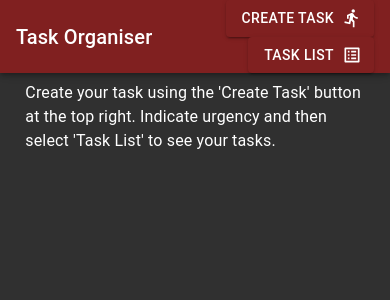
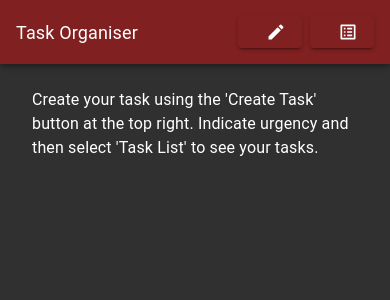
Before and after one commit to DamienBates/Task-Organiser, a React (Create React App) app in the folder mern/client/: page / in a window 390 px wide. Shown: the top 300 px of the page. Built offline with nearby package versions, Linux system fonts and the light colour scheme.

Commit message:
Update to responsiveness, icons
Responsiveness update for smaller phones, improved Icon in NavBar. Name of components improved too ('ReadTask' changed to 'TaskList')

```diff
--- a/mern/client/src/App.tsx
+++ b/mern/client/src/App.tsx
@@ -1,21 +1,21 @@
 import { Route, Routes } from 'react-router';
 import NavBar from './components/NavBar';
-import Home from './components/Home';
-import CreateTask from './components/CreateTask';
-import ReadTask from './components/ReadTask';
+import HomePage from './components/HomePage'
+import CreateTask from './components/CreateTask'
+import TaskList from './components/TaskList';
 import { ThemeProvider } from '@emotion/react';
 import CustomTheme from './CustomTheme';
 
 const App = () => {
   return (
-    <section>
+    <section style={{ padding: '1rem' }}>
       <ThemeProvider theme={CustomTheme}>
         <NavBar />
-        <div style={{ margin: '3vh' }}>
+        <div style={{}}>
           <Routes>
-            <Route path='/' element={<Home />} />
+            <Route path='/' element={<HomePage />} />
             <Route path='/CreateTask' element={<CreateTask />} />
-            <Route path='/ReadTask' element={<ReadTask />} />
+            <Route path='/TaskList' element={<TaskList />} />
           </Routes>
         </div>
       </ThemeProvider>
--- a/mern/client/src/components/CreateTask.tsx
+++ b/mern/client/src/components/CreateTask.tsx
@@ -9,7 +9,6 @@ export default function CreateTaskFunc() {
     const [comments, commentsSetter] = useState<{} | string>({ comments: '' })
     const [priority, prioritySetter] = useState<{} | string>({ priority: '' })
 
-    //Handle state changes from input
     const handleTasksChange = (e: React.ChangeEvent<HTMLInputElement>) => {
         taskSetter(e.target.value)
     };
@@ -22,7 +21,6 @@ export default function CreateTaskFunc() {
         prioritySetter(e.target.value)
     };
 
-    //Submit state changes
     const onSubmit = () => {
         const newTask = { task, comments, priority };
 
--- a/mern/client/src/components/Home.tsx
+++ b/mern/client/src/components/HomePage.tsx
@@ -3,7 +3,7 @@ import { Box, Typography } from '@material-ui/core'
 export const Home = () => {
     return (
         <Box>
-            <Typography paragraph>
+            <Typography paragraph style={{ padding: '1rem' }}>
                 Create your task using the 'Create Task' button at the top right. Indicate urgency
                 and then select 'Task List' to see your tasks.
             </Typography>
--- a/mern/client/src/components/NavBar.tsx
+++ b/mern/client/src/components/NavBar.tsx
@@ -6,39 +6,47 @@ import Typography from '@mui/material/Typography';
 import { Grid, Button } from '@mui/material';
 import { Link } from 'react-router-dom';
 import ListAltIcon from '@mui/icons-material/ListAlt';
-import DirectionsRunIcon from '@mui/icons-material/DirectionsRun';
+import CreateIcon from '@mui/icons-material/Create';
 
 export default function NavBar() {
   return (
     <Box>
       <CssBaseline />
-      <AppBar position='fixed'>
-        <Toolbar>
-          <Grid container justifyContent='flex-start'>
-            <Typography variant='h6' noWrap component='div'>
-              <Link style={{ textDecoration: 'none', color: 'white' }} to='/'>Task Organiser</Link>
+      <AppBar position='fixed' style={{ padding: '1rem' }}>
+        <Grid display='flex' justifyContent='space-between' alignItems='center'>
+          <Typography noWrap component='div'>
+            <Link
+              to='/'
+              style={{ textDecoration: 'none', color: 'white', fontSize: '18px' }}
+            >
+              Task Organiser
+            </Link>
           </Typography>
-          </Grid>
-          <Grid container justifyContent='flex-end'>
+          <Box display='inline-flex' justifyContent='flex-end'>
             <Button
-              endIcon={<DirectionsRunIcon />}
+              endIcon={<CreateIcon />}
               href='/CreateTask'
               variant='contained'
             >
+              <Typography sx={{ display: { xs: 'none', sm: 'flex', md: 'flex', lg: 'flex', xl: 'flex' } }}
+                fontSize='14px'>
                 Create Task
+              </Typography>
             </Button>
-            <Grid item sx={{ ml: '2vh' }}>
             <Button
               endIcon={<ListAltIcon />}
-                href='/ReadTask'
+              href='/TaskList'
               variant='contained'
+              style={{ marginLeft: '0.5rem' }}
             >
+              <Typography sx={{ display: { xs: 'none', sm: 'flex', md: 'flex', lg: 'flex', xl: 'flex' } }}
+                fontSize='14px'>
                 Task List
+              </Typography>
             </Button>
+          </Box>
         </Grid>
-          </Grid>
-        </Toolbar>
-      </AppBar>
+      </AppBar >
       <Toolbar />
     </Box >
   );
--- a/mern/client/src/components/ReadTask.tsx
+++ /dev/null
@@ -1,70 +0,0 @@
-import { DataGrid, GridActionsCellItem, GridColumns } from '@mui/x-data-grid';
-import { useState, useEffect } from 'react';
-import DeleteIcon from '@mui/icons-material/Delete';
-import axios from 'axios'
-
-const localURL = 'http://localhost:5000/';
-
-export default function ReadTask() {
-  const [task, taskSetter] = useState([])
-
-  //Get task list
-  useEffect(() => {
-    axios
-      .get(localURL)
-      .catch((err) => { console.error(err) })
-      .then((res: any) => {
-        taskSetter(res.data)
-      });
-  }, [])
-
-  //Destructure Mongo ObjectID into URL and delete
-  const deleteTask = ({ id }: any) => {
-    console.log(id)
-    axios
-      .delete(`${localURL}delete-task/${id}`)
-      .then((response) => { console.log(response) })
-      .catch((error: string) => { console.log(error) })
-  }
-
-  //Columns array with getActions delete
-  const columns: GridColumns = [
-    { field: 'id', headerName: 'ID', width: 50, hide: true },
-    { field: 'taskName', headerName: 'Task', width: 320, editable: true },
-    { field: 'commentName', headerName: 'Comment', width: 400, editable: true },
-    { field: 'priority', headerName: 'Priority', width: 150, editable: true },
-    {
-      field: 'actions',
-      type: 'actions',
-      width: 100,
-      getActions: (userID) => [
-        <GridActionsCellItem icon={<DeleteIcon />} label='Delete' onClick={() => deleteTask(userID)} href="/ReadTask" />
-      ]
-    },
-  ];
-
-  // Maps the array so that we can embed the rows into the DataGrid
-  const parseArray = (arr: any) => {
-    return arr.map((el: any, index: number) => {
-      return ({ id: el._id, taskName: el.task, commentName: el.comments, priority: el.priority })
-    })
-  }
-
-  return (
-    <section>
-      <div style={{ height: 500, width: '100%' }}>
-        <DataGrid
-          rows={parseArray(task)}
-          columns={columns}
-          sx={{
-            backgroundColor: '#290a0a', mt: '3.5vh'
-          }}
-          pageSize={10}
-          rowsPerPageOptions={[10]}
-          checkboxSelection
-          disableSelectionOnClick
-        />
-      </div>
-    </section>
-  );
-};
--- /dev/null
+++ b/mern/client/src/components/TaskList.tsx
@@ -0,0 +1,88 @@
+import { DataGrid, GridActionsCellItem, GridColumns } from '@mui/x-data-grid';
+import { useState, useEffect } from 'react';
+import DeleteIcon from '@mui/icons-material/Delete';
+import axios from 'axios'
+import { Box } from '@mui/material';
+
+const localURL = 'http://localhost:5000/';
+
+export default function ReadTask() {
+
+  interface TaskProps {
+    task: string,
+    comments: string,
+    priority: string,
+  }
+
+  const [task, setTask] = useState<[]>([])
+
+  //Get task list
+  useEffect(() => {
+    axios
+      .get(localURL)
+      .then((response) => {
+        setTask(response.data)
+      })
+      .catch((err) => { console.error(err) })
+  }, []);
+
+  interface DeleteProps {
+    id: string | {},
+  }
+
+  //Destructure Mongo ObjectID into URL and delete
+  const deleteTask = ({ id }: DeleteProps) => {
+    console.log(id)
+    axios
+      .delete(`${localURL}delete-task/${id}`)
+      .then((response) => { console.log(response) })
+      .catch((error: string) => { console.log(error) })
+  };
+
+  const columns: GridColumns = [
+    { field: 'id', headerName: 'ID', width: 5, hide: true },
+    { field: 'taskName', headerName: 'Task', width: 240, editable: true },
+    { field: 'commentName', headerName: 'Comment', width: 250, editable: true },
+    { field: 'priority', headerName: 'Priority', width: 150, editable: true },
+    {
+      field: 'actions',
+      type: 'actions',
+      headerName: 'Actions',
+      width: 100,
+      getActions: (userID) => [
+        <GridActionsCellItem icon={<DeleteIcon />} label='Delete' onClick={() => deleteTask(userID)} href="/TaskList" />
+      ]
+    },
+  ];
+
+  interface MapProps extends TaskProps {
+    _id: number,
+    el: string,
+    id: number,
+    taskName: string,
+    commentName: string,
+  };
+
+  const parseArray = (arr: []) => (
+    arr.map((el: MapProps) =>
+      ({ id: el._id, taskName: el.task, commentName: el.comments, priority: el.priority } as MapProps)
+    ))
+
+  return (
+    <Box>
+      <Box style={{ height: 500, width: 'auto' }}>
+        <DataGrid
+          rows={parseArray(task)}
+          columns={columns}
+          sx={{
+            backgroundColor: '#290a0a', mt: '1vh'
+          }}
+          pageSize={10}
+          rowsPerPageOptions={[10]}
+          checkboxSelection
+          disableSelectionOnClick
+        />
+      </Box>
+    </Box>
+  );
+};
```
Lines whose indentation alone changed are shown as unchanged.
